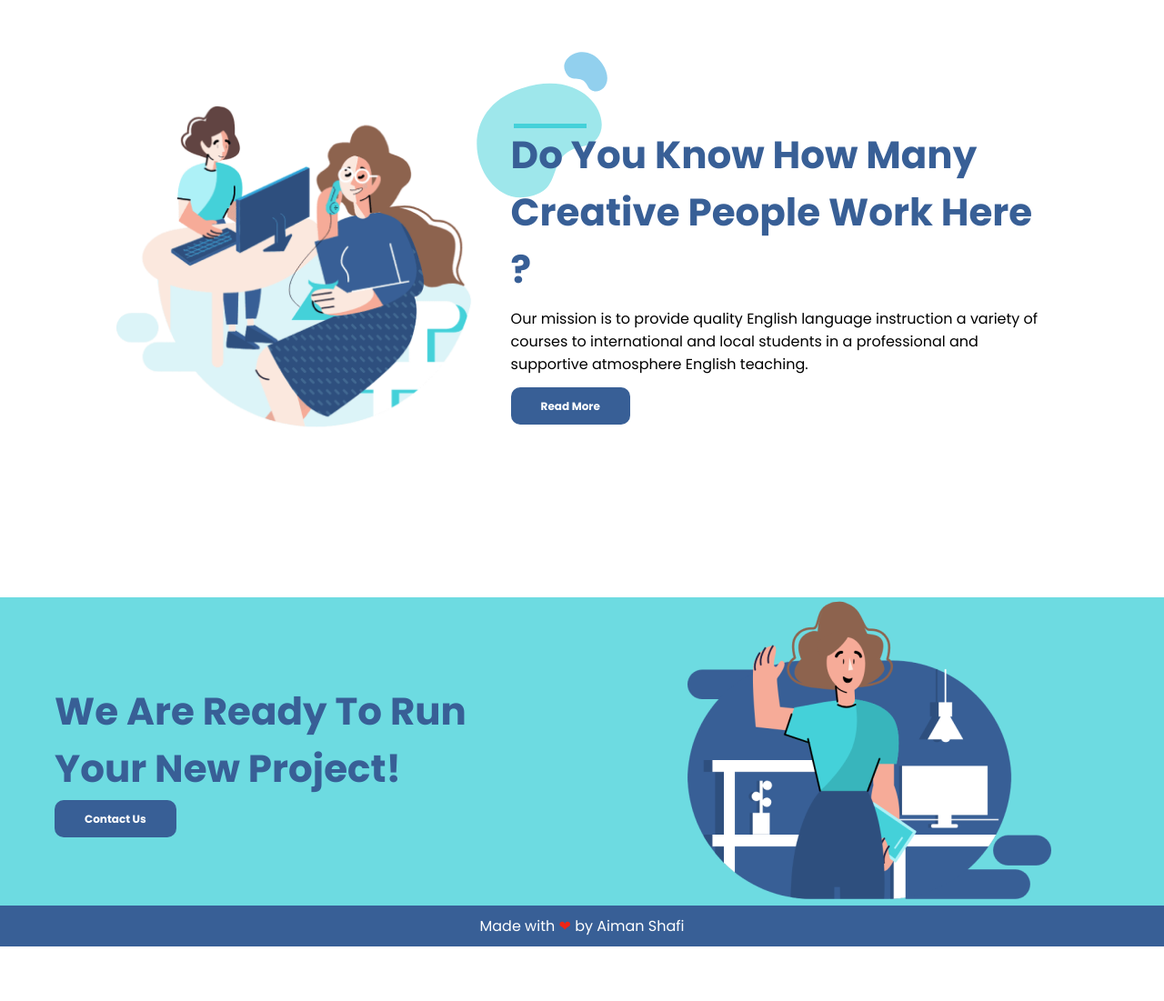
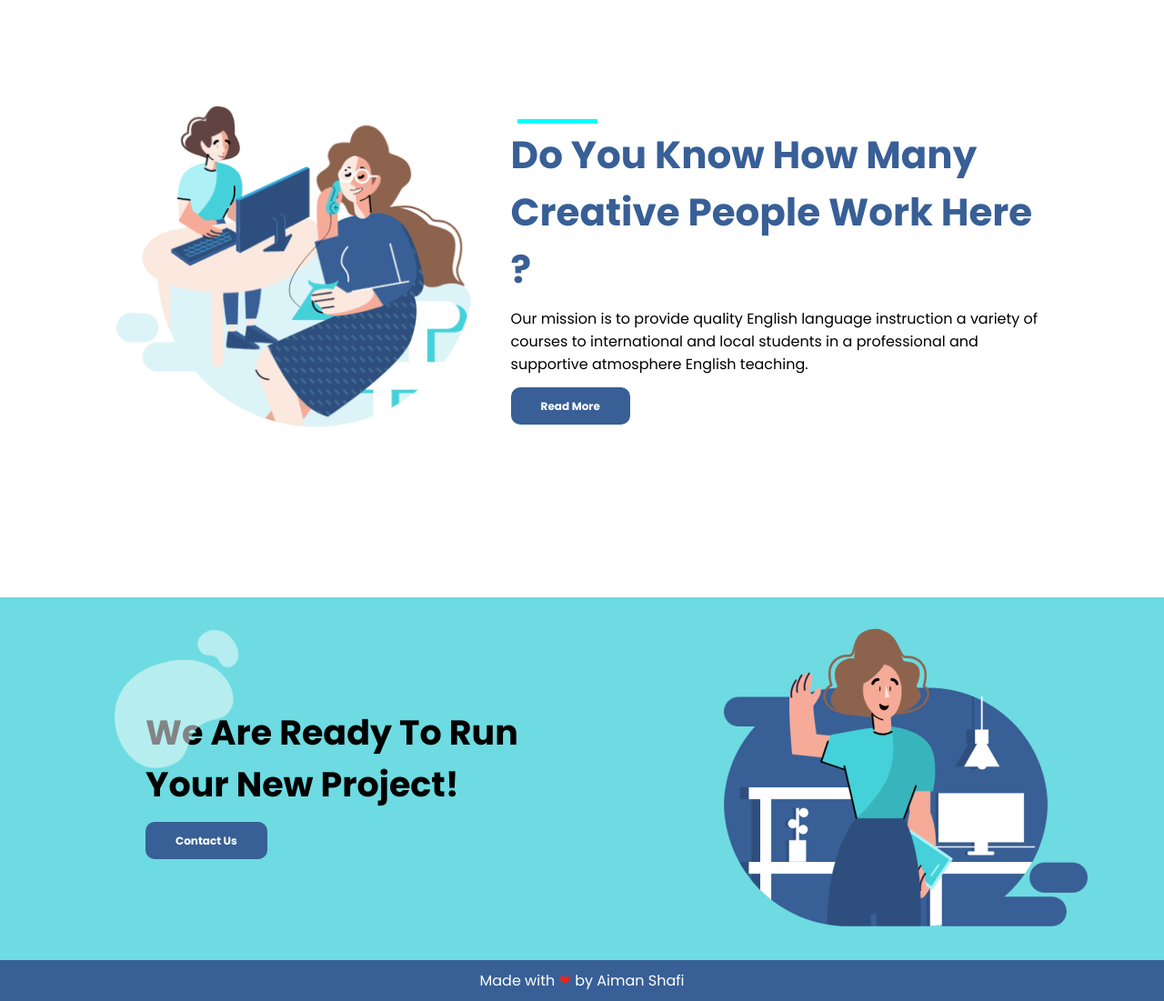
Before and after one commit to Faruqdigital/working-website-design, a plain HTML site: page index.html in a window 1280 px wide. Shown: the part 680-1781 px from the top of the page at 91% size. Before the commit the page ends 1721 px from the top, so only its background shows below. Drawn offline with nearby package versions, Linux system fonts and the light colour scheme.

Commit message:
Semi responsive added

```diff
--- a/index.html
+++ b/index.html
@@ -55,8 +55,8 @@
                     <div class="hero-img">
                         <img src="images/image 2.png" alt="two girl talking phone">
                     </div>
-                    <div class="hero-content">
-                        <h2 class="hero-bolb">Do You Know How Many Creative People Work Here ?</h2>
+                    <div class="hero-text">
+                        <h2>Do You Know How Many Creative People Work Here ?</h2>
                         <p>Our mission is to provide quality English language instruction a variety of courses to
                             international and local students in a professional and supportive atmosphere English
                             teaching.
@@ -73,7 +73,7 @@
     <!-- footer -->
     <footer>
         <div class="footer">
-            <div class="footer-content">
+            <div class="footer-text">
                 <h2>We Are Ready To Run <br> Your New Project!</h2>
                 <a class="btn" href="#">Contact Us</a>
             </div>
--- a/style.css
+++ b/style.css
@@ -9,6 +9,7 @@ body {
 }
 
 /* header */
+
 header {
     padding: 30px 0;
 }
@@ -41,8 +42,8 @@ a {
     color: #385F96;
 }
 
-/* main section */
 /* hero section */
+
 img {
     max-width: 100%;
 }
@@ -55,7 +56,8 @@ img {
     margin-bottom: 130px;
 }
 
-.hero-content {
+.hero-content,
+.hero-text {
     flex-basis: 60%;
 }
 
@@ -91,17 +93,33 @@ img {
     z-index: -1;
 }
 
-.hero-bolb::after {
-    content: "";
-    width: 80px;
-    height: 5px;
-    background-color: #44D1D9;
-    position: absolute;
-    top: -3px;
-    left: 3px;
+.hero-content p {
+    font-size: 16px;
+    font-weight: 400;
+    margin-bottom: 20px;
 }
 
-.hero-content p {
+.hero-text h2 {
+    position: relative;
+    font-size: 42px;
+    font-weight: 700;
+    margin: 10px 0;
+    color: #385F96;
+}
+
+.hero-text h2::before {
+    content: "";
+    width: 15%;
+    height: 5px;
+    background-color: aqua;
+    background-size: cover;
+    position: absolute;
+    top: -8px;
+    left: 7px;
+    z-index: -1;
+}
+
+.hero-text p {
     font-size: 16px;
     font-weight: 400;
     margin-bottom: 20px;
@@ -117,62 +135,61 @@ img {
 }
 
 /* footer */
-footer{
+
+footer {
     background-color: #6DDBE1;
 }
 
-.footer{
+.footer {
+    padding: 30px 0;
     display: flex;
     align-items: center;
     flex-basis: 100%;
     margin: 0 60px;
 }
 
-.footer-content {
+.footer-text {
     flex-basis: 60%;
+    margin-left: 100px;
 }
 
+.footer-text h2 {
+    position: relative;
+    margin-bottom: 20px;
+    font-size: 38px;
+    font-weight: 700;
+}
+
+.footer-text h2::before {
+    content: "";
+    width: 170px;
+    height: 160px;
+    background-image: url(images/image-5.png);
+    background-size: cover;
+    position: absolute;
+    top: -92px;
+    left: -59px;
+}
 
 .footer-img {
     flex-basis: 40%;
 }
 
-.footer-content h2 {
-    position: relative;
-    font-size: 42px;
-    font-weight: 700;
-    margin: 10px 0;
-    color: #385F96;
-}
-
-.footer-content h2::before {
-    width: 179px;
-    height: 186px;
-    background-image: url("images/image-5.png");
-    background-size: cover;
-    position: absolute;
-    top: 90px;
-    left: 64px;
-    z-index: -1;
-}
-
-footer p{
+footer p {
     text-align: center;
     background-color: #385F96;
     padding: 10px 0;
     color: white;
 }
 
-.love{
+.love {
     color: hsl(4, 86%, 51%);
 }
 
 
-/* media scrteen */
+/*------ media scrteen -------*/
 
 @media (max-width: 600px) {
-
-    /* header */
     .logo {
         margin: 0 auto;
         font-size: 24px;
@@ -183,11 +200,9 @@ footer p{
         flex-direction: column;
     }
 
-nav ul{
+    nav ul {
         justify-content: center;
     }
-
-/* hero section */
 
     .hero-wrapper {
         display: flex;
@@ -199,18 +214,22 @@ nav ul{
     }
 
     .hero-content h2::before {
-    width: 130px;
-    height: 140px;
-    top: -70px;
-    left: -60px;
+        content: "";
+        width: 169px;
+        height: 159px;
+        background-image: url(images/image-4.png);
+        background-size: cover;
+        position: absolute;
+        top: -103px;
+        left: -65px;
+        z-index: -1
     }
 
     .hero-content p {
         font-size: 14px;
     }
 
-/* footer */
-.footer{
+    .footer {
         display: flex;
         flex-direction: column;
         align-items: center;
@@ -223,6 +242,19 @@ nav ul{
         margin: 20px 0;
     }
 
-.footer-img{
+    .footer-img {
+        margin-top: 20px;
     }
+
+    .footer-text h2::before {
+        content: "";
+        width: 171px;
+        height: 160px;
+        background-image: url(images/image-5.png);
+        background-size: cover;
+        position: absolute;
+        top: -91px;
+        left: -56px;
     }
+
+}
```
Lines whose indentation alone changed are shown as unchanged.
